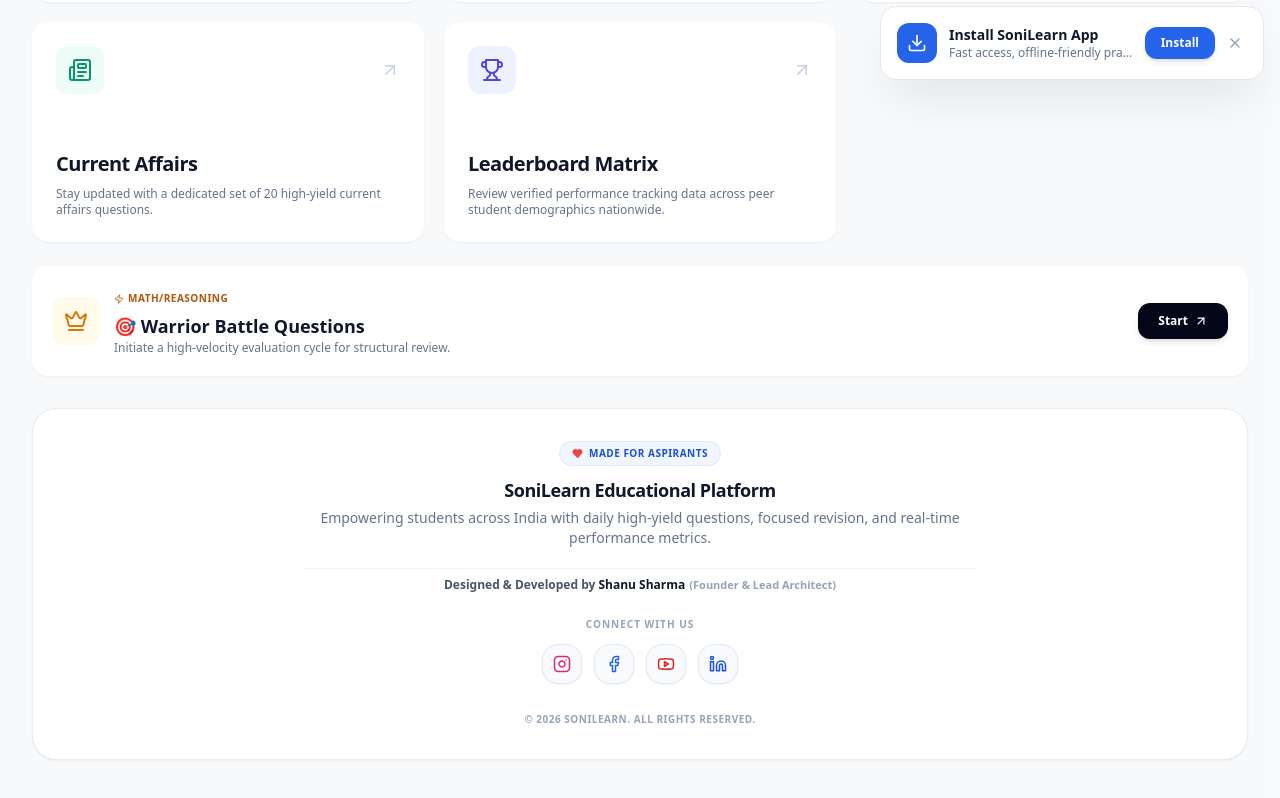
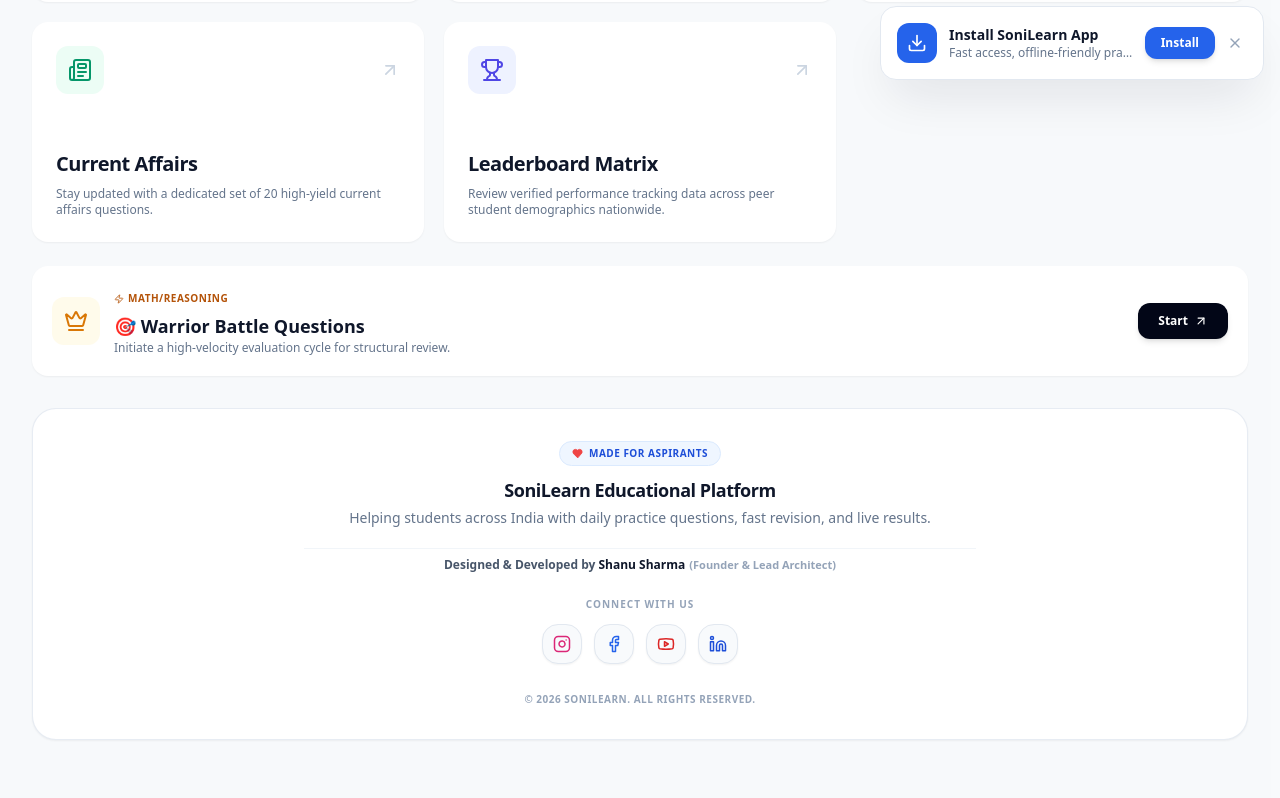
Before and after one commit to shanu-dev911/sonilearn, a Next.js app: page / in a window 1280 px wide. Shown: the part 704-1502 px from the top of the page. Built offline with nearby package versions, Linux system fonts and the light colour scheme; no server answers; the database is empty; sample sign-in values are in the browser's storage.

Commit message:
Add founder profile, about section and social media links to dashboard

```diff
--- a/app/page.tsx
+++ b/app/page.tsx
@@ -409,7 +409,7 @@ export default function Dashboard() {
                 SoniLearn Educational Platform
               </h3>
               <p className="text-xs sm:text-sm text-slate-500 font-medium mt-1 leading-relaxed">
-                Empowering students across India with daily high-yield questions, focused revision, and real-time performance metrics.
+                  Helping students across India with daily practice questions, fast revision, and live results.
               </p>
             </div>
 
```
